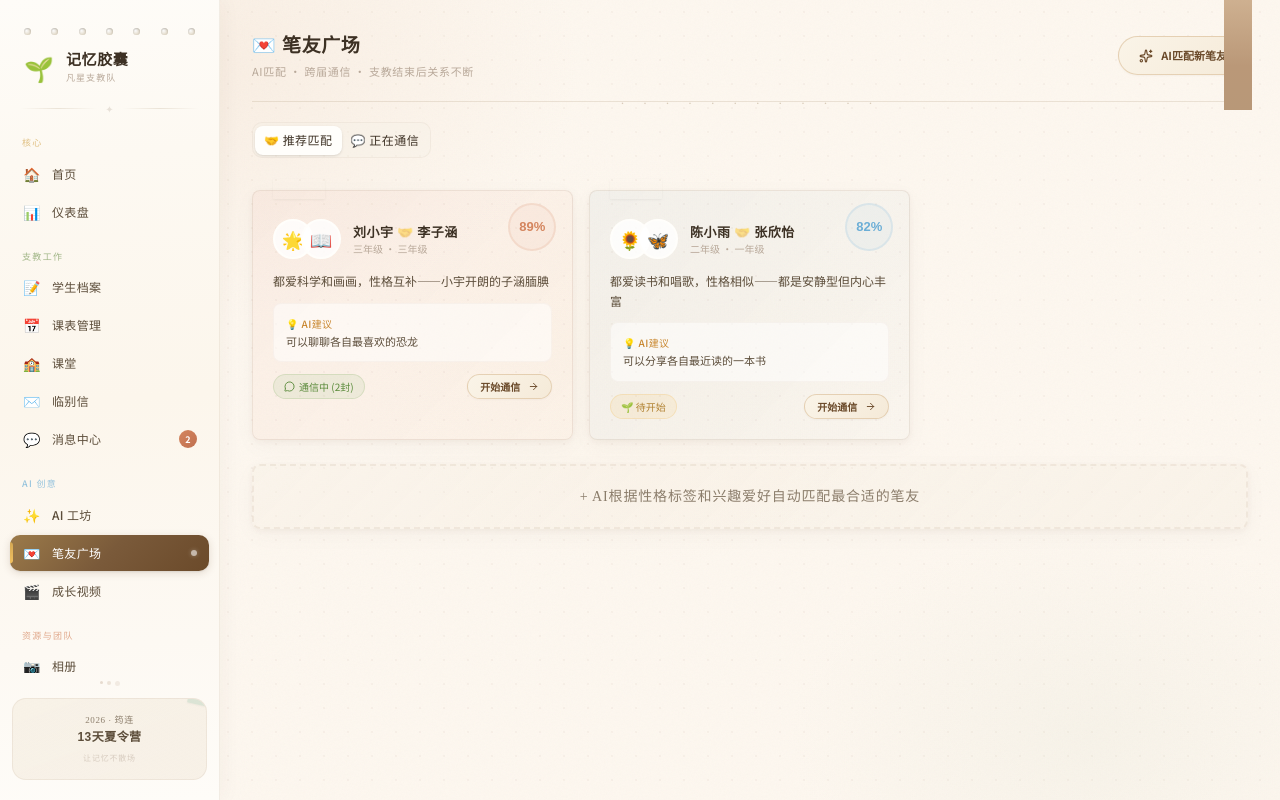
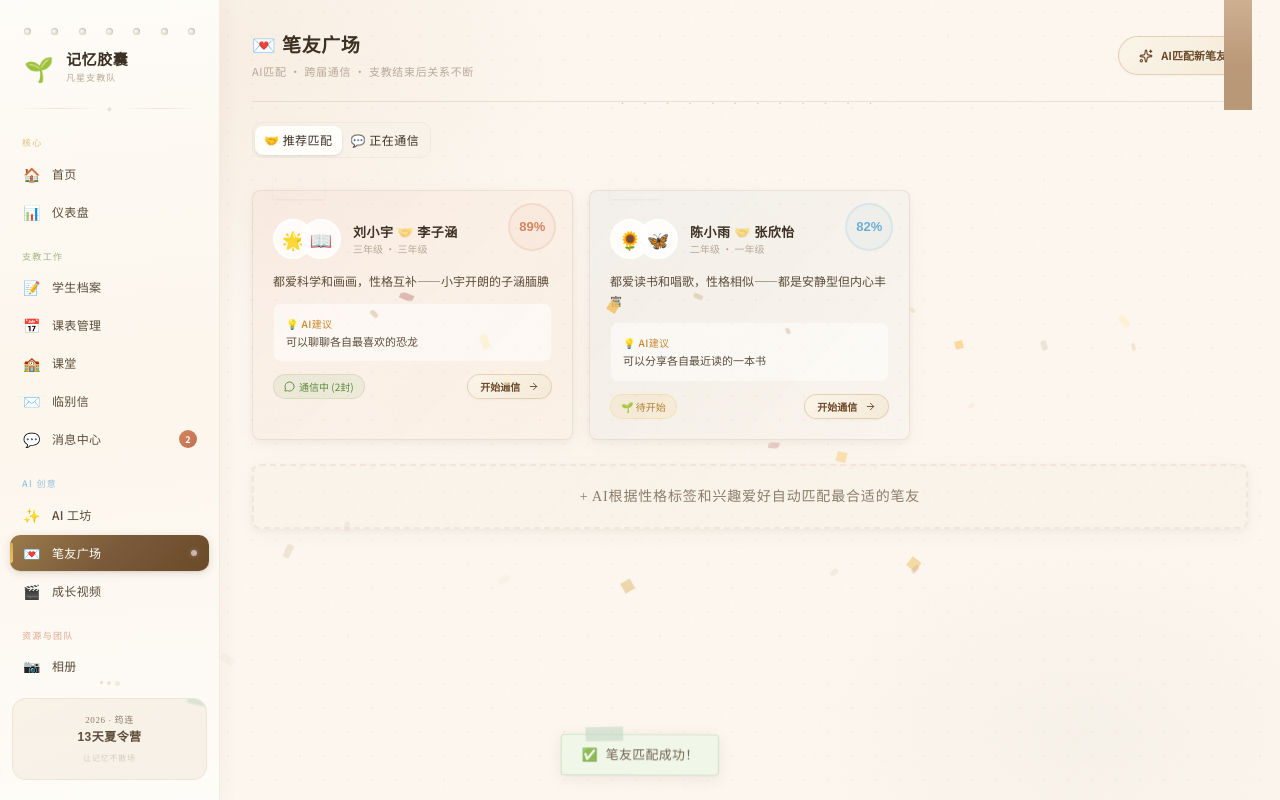
Before and after one commit to hhy1221/jiaoxue-capsule, a Next.js app: page /penpal-square in a window 1280 px wide. Both pictures are taken after a click on the button "AI匹配新笔友". Built offline with nearby package versions, Linux system fonts and the light colour scheme; a web font is replaced by a local one.

Commit message:
✨ P-2+GL-1 纸屑雨+Toast便签贴入 — Confetti飘落粒子系统+Toast胶带贴入撕下动画+全局Provider

```diff
--- a/src/app/layout.tsx
+++ b/src/app/layout.tsx
@@ -1,9 +1,7 @@
 import type { Metadata } from "next"
 import { Noto_Serif_SC, Noto_Sans_SC } from "next/font/google"
 import "./globals.css"
-import { SkinProvider } from "@/lib/skin-context"
-import HeroCurtain from "@/components/layout/HeroCurtain"
-import Ribbon from "@/components/layout/Ribbon"
+import AppProviders from "@/components/layout/AppProviders"
 
 const notoSerif = Noto_Serif_SC({
   variable: "--font-serif", subsets: ["latin"],
@@ -26,11 +24,7 @@ export default function RootLayout({ children }: { children: React.ReactNode })
         <link href="https://fonts.googleapis.com/css2?family=Ma+Shan+Zheng&family=Liu+Jian+Mao+Cao&family=ZCOOL+KuaiLe&display=swap" rel="stylesheet"/>
       </head>
       <body className="font-[family-name:var(--font-sans)]">
-        <SkinProvider>
-          <HeroCurtain />
-          <Ribbon />
-          {children}
-        </SkinProvider>
+        <AppProviders>{children}</AppProviders>
       </body>
     </html>
   )
--- a/src/app/penpal-square/page.tsx
+++ b/src/app/penpal-square/page.tsx
@@ -3,18 +3,24 @@ import InnerLayout from '@/components/layout/InnerLayout'
 import { MOCK_PENPAL_MATCHES, MOCK_STUDENTS } from '@/lib/mock-data'
 import { Tabs,TabsContent,TabsList,TabsTrigger } from '@/components/ui/tabs'
 import { Heart, MessageCircle, Sparkles, ArrowRight } from 'lucide-react'
+import Confetti from '@/components/animations/Confetti'
+import { useToast } from '@/components/animations/Toast'
+import { useState } from 'react'
 
 const MATCH_CARD_COLORS=['linear-gradient(135deg,rgba(216,110,88,0.06),rgba(240,160,120,0.04))','linear-gradient(135deg,rgba(90,150,180,0.06),rgba(180,210,230,0.04))','linear-gradient(135deg,rgba(140,110,190,0.06),rgba(200,180,220,0.04))']
 const MATCH_ACCENTS=['#d4855e','#6baed6','#a78bfa']
 
 export default function PenpalSquarePage() {
+  const [celebrate, setCelebrate] = useState(false)
+  const { toast } = useToast()
   return(<InnerLayout>
     <header className="flex items-center justify-between pb-[22px] mb-5 flex-wrap gap-3 relative" style={{borderBottom:'1.5px solid rgba(180,160,130,0.25)'}}>
       <div>
         <h1 className="text-[19px] font-semibold tracking-[0.03em] text-[var(--ink)]" style={{fontFamily:'var(--font-serif)'}}>💌 笔友广场</h1>
         <p className="text-[11px] mt-0.5 tracking-[0.06em]" style={{color:'var(--faded)'}}>AI匹配 · 跨届通信 · 支教结束后关系不断</p>
       </div>
-      <button className="picture-book-btn primary" style={{fontSize:11}}><Sparkles size={14}/> AI匹配新笔友</button>
+      <button className="picture-book-btn primary" style={{fontSize:11}} onClick={() => { setCelebrate(true); toast('笔友匹配成功！', 'success') }}><Sparkles size={14}/> AI匹配新笔友</button>
+      <Confetti active={celebrate} />
       <div className="absolute -bottom-[7px] left-1/2 -translate-x-1/2 text-[7px] tracking-[7px] whitespace-nowrap" style={{color:'rgba(180,160,130,0.5)'}}>· · · · · · · · · · · ·</div>
     </header>
 
--- /dev/null
+++ b/src/components/animations/Confetti.tsx
@@ -0,0 +1,98 @@
+'use client'
+
+import { useEffect, useState } from 'react'
+
+/**
+ * 绘本纸屑雨 — 碎纸片+小星星+干花瓣
+ * 触发后自动播放一次，然后自行清理
+ */
+
+interface Particle {
+  id: number
+  x: number         // 起始 X %
+  type: 'paper' | 'star' | 'petal'
+  color: string
+  size: number
+  rot: number       // 初始旋转
+  dur: number       // 下落时长
+  sway: number      // 横向摇摆幅度
+  delay: number
+}
+
+const COLORS_PAPER  = ['#f5ead8','#e8ddd0','#fdf0d0','#f0e0c0','#e0d0b8']
+const COLORS_STAR   = ['#f0c060','#d4a040','#f8d080','#e8b850']
+const COLORS_PETAL  = ['#e8c8c0','#d8b0a8','#e0c0b8','#c89888','#f0d8d0']
+
+function genParticles(): Particle[] {
+  const result: Particle[] = []
+  for (let i = 0; i < 28; i++) {
+    const typeRand = Math.random()
+    const type: Particle['type'] = typeRand < 0.55 ? 'paper' : typeRand < 0.8 ? 'star' : 'petal'
+    const colors = type === 'paper' ? COLORS_PAPER : type === 'star' ? COLORS_STAR : COLORS_PETAL
+    result.push({
+      id: i,
+      x: Math.random() * 90 + 5,       // 5-95%
+      type,
+      color: colors[Math.floor(Math.random() * colors.length)],
+      size: type === 'star' ? 6 + Math.random() * 6 : 4 + Math.random() * 8,
+      rot: Math.random() * 360,
+      dur: 2.5 + Math.random() * 3,
+      sway: 20 + Math.random() * 60,
+      delay: Math.random() * 0.6,
+    })
+  }
+  return result
+}
+
+interface Props {
+  active: boolean
+}
+
+export default function Confetti({ active }: Props) {
+  const [particles, setParticles] = useState<Particle[]>([])
+  const [visible, setVisible] = useState(false)
+
+  useEffect(() => {
+    if (active && !visible) {
+      setParticles(genParticles())
+      setVisible(true)
+      const t = setTimeout(() => setVisible(false), 4500)
+      return () => clearTimeout(t)
+    }
+  }, [active])
+
+  if (!visible) return null
+
+  return (
+    <div className="fixed inset-0 pointer-events-none z-[5000] overflow-hidden">
+      {particles.map(p => (
+        <div
+          key={p.id}
+          className="absolute"
+          style={{
+            left: `${p.x}%`,
+            top: '-30px',
+            width: p.type === 'star' ? p.size : p.size * 1.3,
+            height: p.type === 'star' ? p.size : p.size * 0.7,
+            background: p.color,
+            borderRadius: p.type === 'petal' ? '50% 0 50% 0' : p.type === 'star' ? '0' : '2px',
+            transform: `rotate(${p.rot}deg)`,
+            opacity: 0.85,
+            animation: `confettiDrop ${p.dur}s ease-in ${p.delay}s both`,
+            // @ts-ignore
+            '--sway': `${p.sway}px`,
+          }}
+        />
+      ))}
+      <style>{`
+        @keyframes confettiDrop {
+          0%   { opacity: 0.9; transform: translate(0, 0) rotate(0deg); }
+          15%  { opacity: 1; }
+          40%  { transform: translate(var(--sway), 40vh) rotate(200deg); }
+          75%  { transform: translate(calc(var(--sway) * -0.5), 75vh) rotate(500deg); }
+          100% { opacity: 0; transform: translate(calc(var(--sway) * 0.3), 105vh) rotate(720deg); }
+        }
+      `}</style>
+    </div>
+  )
+}
--- /dev/null
+++ b/src/components/animations/Toast.tsx
@@ -0,0 +1,116 @@
+'use client'
+
+import { createContext, useContext, useState, useCallback, useRef, useEffect } from 'react'
+
+/**
+ * Toast 便签贴入 — 像一张便签纸拍到屏幕上然后微微弹回
+ * 支持 success / error / info 三种样式
+ */
+
+type ToastType = 'success' | 'error' | 'info'
+
+interface ToastItem {
+  id: number
+  message: string
+  type: ToastType
+  leaving: boolean
+}
+
+interface ToastCtx {
+  toast: (message: string, type?: ToastType) => void
+}
+
+const ToastContext = createContext<ToastCtx>({ toast: () => {} })
+
+export function useToast() {
+  return useContext(ToastContext)
+}
+
+const TYPE_STYLES: Record<ToastType, { bg: string; border: string; emoji: string; tape: string }> = {
+  success: { bg: '#f0f7e8', border: 'rgba(140,180,120,0.35)', emoji: '✅', tape: 'rgba(185,210,190,0.55)' },
+  error:   { bg: '#fdf0ee', border: 'rgba(210,140,130,0.35)', emoji: '❌', tape: 'rgba(228,180,165,0.55)' },
+  info:    { bg: '#fefcf7', border: 'rgba(180,150,120,0.3)',  emoji: '📌', tape: 'rgba(220,195,160,0.6)' },
+}
+
+let nextId = 0
+
+export function ToastProvider({ children }: { children: React.ReactNode }) {
+  const [items, setItems] = useState<ToastItem[]>([])
+  const timers = useRef<Map<number, ReturnType<typeof setTimeout>>>(new Map())
+
+  const remove = useCallback((id: number) => {
+    setItems(prev => prev.map(it => it.id === id ? { ...it, leaving: true } : it))
+    const t = setTimeout(() => {
+      setItems(prev => prev.filter(it => it.id !== id))
+      timers.current.delete(id)
+    }, 350)
+    timers.current.set(id, t)
+  }, [])
+
+  const toast = useCallback((message: string, type: ToastType = 'info') => {
+    const id = ++nextId
+    setItems(prev => [...prev, { id, message, type, leaving: false }])
+    const t = setTimeout(() => remove(id), 2800)
+    timers.current.set(id, t)
+  }, [remove])
+
+  useEffect(() => {
+    return () => { timers.current.forEach(t => clearTimeout(t)) }
+  }, [])
+
+  return (
+    <ToastContext.Provider value={{ toast }}>
+      {children}
+
+      {/* 便签 Toast 层 */}
+      <div className="fixed bottom-6 left-1/2 z-[10001] flex flex-col items-center gap-2 pointer-events-none"
+        style={{ transform: 'translateX(-50%)' }}>
+        {items.map(it => {
+          const s = TYPE_STYLES[it.type]
+          return (
+            <div
+              key={it.id}
+              className="pointer-events-auto cursor-default select-none"
+              style={{
+                background: s.bg,
+                border: `1.5px solid ${s.border}`,
+                borderRadius: 4,
+                padding: '10px 20px',
+                fontSize: 13,
+                letterSpacing: '0.03em',
+                color: 'var(--ink-soft)',
+                boxShadow: '0 3px 16px rgba(60,30,10,0.08), 0 1px 3px rgba(0,0,0,0.04)',
+                position: 'relative',
+                fontFamily: 'inherit',
+                display: 'flex', alignItems: 'center', gap: 8,
+                animation: it.leaving
+                  ? 'toastPeelOff 0.35s ease-in both'
+                  : 'toastStickOn 0.4s cubic-bezier(0.34,1.56,0.64,1) both',
+              }}>
+              {/* 顶部胶带 */}
+              <span style={{
+                position: 'absolute', top: -8, left: 24, width: 38, height: 14,
+                background: s.tape, borderRadius: 1, transform: 'rotate(-1.5deg)',
+                boxShadow: '0 1px 2px rgba(0,0,0,0.03)',
+              }} />
+              <span>{s.emoji}</span>
+              <span>{it.message}</span>
+            </div>
+          )
+        })}
+      </div>
+
+      <style>{`
+        @keyframes toastStickOn {
+          0%   { opacity: 0; transform: translateY(-20px) scale(0.75) rotate(-3deg); }
+          60%  { opacity: 1; transform: translateY(3px) scale(1.04) rotate(0.3deg); }
+          100% { transform: translateY(0) scale(1) rotate(0deg); }
+        }
+        @keyframes toastPeelOff {
+          0%   { opacity: 1; transform: scale(1) rotate(0deg); }
+          100% { opacity: 0; transform: scale(0.9) rotate(2deg) translateY(-10px); }
+        }
+      `}</style>
+    </ToastContext.Provider>
+  )
+}
--- /dev/null
+++ b/src/components/layout/AppProviders.tsx
@@ -0,0 +1,18 @@
+'use client'
+
+import { SkinProvider } from '@/lib/skin-context'
+import { ToastProvider } from '@/components/animations/Toast'
+import HeroCurtain from '@/components/layout/HeroCurtain'
+import Ribbon from '@/components/layout/Ribbon'
+
+export default function AppProviders({ children }: { children: React.ReactNode }) {
+  return (
+    <SkinProvider>
+      <ToastProvider>
+        <HeroCurtain />
+        <Ribbon />
+        {children}
+      </ToastProvider>
+    </SkinProvider>
+  )
+}
```
